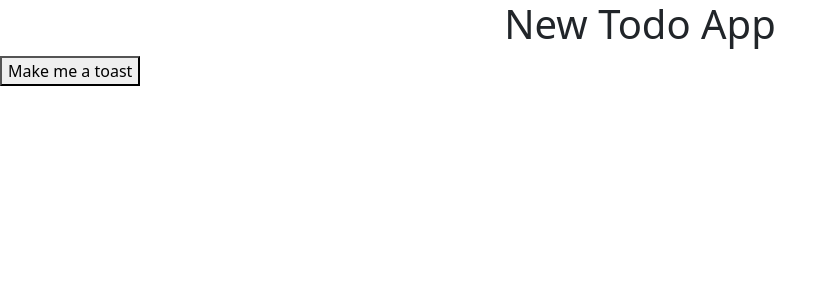
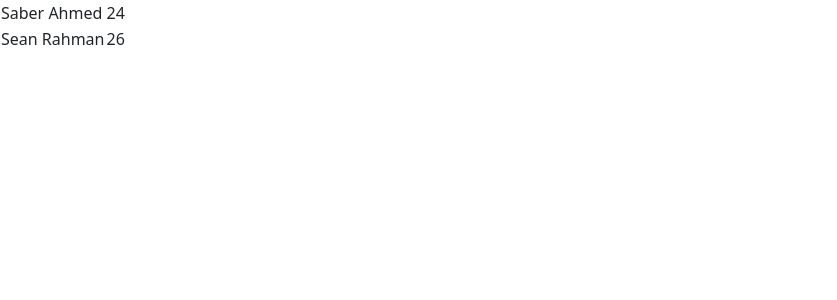
Before and after one commit to S48AHan/myreactApp, a React (Create React App) app: page / in a window 1280 px wide. Shown: the top 300 px of the page, without its empty margins (0-837 px from the left). Built offline with nearby package versions, Linux system fonts and the light colour scheme.

Commit message:
Fragments in Table

```diff
--- a/src/App.js
+++ b/src/App.js
@@ -1,5 +1,4 @@
 import React from "react";
-
 
 //import ReactBootstarp from "./components/ReactBootstrap/ReactBootstarp";
 // import Card1 from "./components/Card1";
@@ -197,25 +196,25 @@ import React from "react";
 /// Display Notification using react-toastify
 // import { ToastContainer, toast } from "react-toastify";
 // import "react-toastify/dist/ReactToastify.css";
-import  toast,{ Toaster } from "react-hot-toast";
+// // import  toast,{ Toaster } from "react-hot-toast";
 
-export default function App() {
-   const notify = () => toast("Hi Nubu!");
-  // const handleToast = () => {
-  //   toast("Hi Dude!");
-  // };
-  return (
-    <div>
-      <h1 style={{ textAlign: "center" }}>New Todo App</h1>
-      {/* <div style={{ textAlign: "center" }}>
-        <button onClick={handleToast}>Add new todo</button>
-      </div>
-      <ToastContainer /> */}
-      <button onClick={notify}>Make me a toast</button>
-      <Toaster />
-    </div>
-  );
-}
+// export default function App() {
+//   // const notify = () => toast("Hi Nubu!");
+//   const handleToast = () => {
+//     toast.success("Hi Dude!");
+//   };
+//   return (
+//     <div>
+//       <h1 style={{ textAlign: "center" }}>New Todo App</h1>
+//       <div style={{ textAlign: "center" }}>
+//         <button onClick={handleToast}>Add new todo</button>
+//       </div>
+//       <ToastContainer />
+//       {/* <button onClick={notify}>Make me a toast</button>
+//       <Toaster /> */}
+//     </div>
+//   );
+// }
 
 ////Dynamic Styling
 // import DynamicStyle from "./components/Dynamic Styling/DynamicStyle";
@@ -227,3 +226,13 @@ export default function App() {
 //     </div>
 //   );
 // }
+
+import Table from "./components/Table/Table";
+
+export default function App() {
+  return (
+    <div>
+      <Table />
+    </div>
+  );
+}
--- /dev/null
+++ b/src/components/Table/Column.js
@@ -0,0 +1,13 @@
+import React from "react";
+
+const Column = (props) => {
+  const { name, age } = props;
+  return (
+    <>
+      <td>{name}</td>
+      <td> {age}</td>
+    </>
+  );
+};
+
+export default Column;
--- /dev/null
+++ b/src/components/Table/Table.js
@@ -0,0 +1,16 @@
+import React from "react";
+import Column from "./Column";
+function Table() {
+  return (
+    <table>
+      <tr>
+        <Column name={"Saber Ahmed"} age={24} />
+      </tr>
+      <tr>
+        <Column name={"Sean Rahman"} age={26} />
+      </tr>
+    </table>
+  );
+}
+
+export default Table;
```
Also changed, not shown: src/components/Dynamic Styling/DynamicStyle.js (+10 -1 lines).
